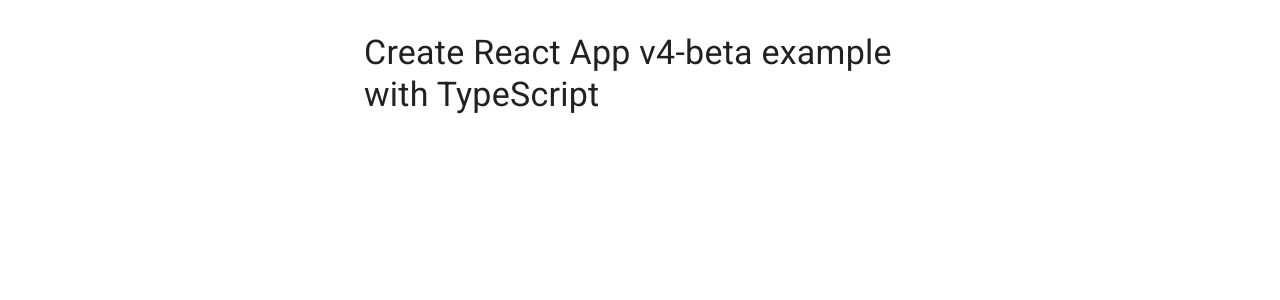
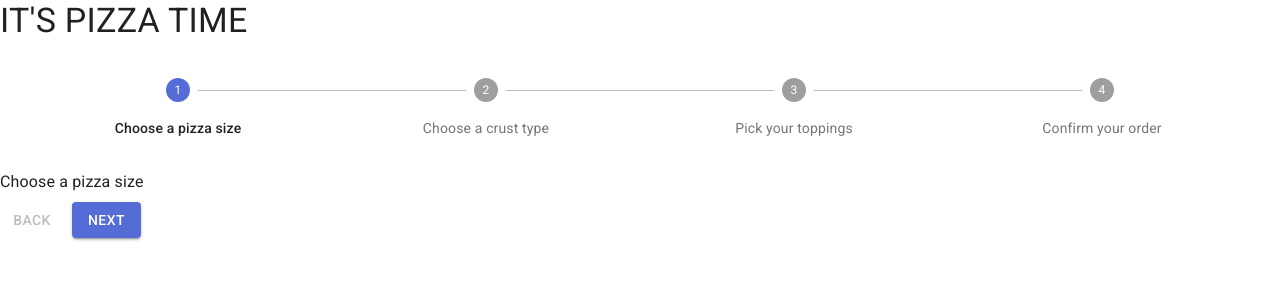
Before and after one commit to janzkyle23/pizza-app, a React (Create React App) app: page / in a window 1280 px wide. Shown: the top 300 px of the page. Built offline with nearby package versions, Linux system fonts and the light colour scheme.

Commit message:
added the necessary pizza data

```diff
--- a/src/App.tsx
+++ b/src/App.tsx
@@ -1,15 +1,49 @@
-import React from 'react';
-import { Container, Box, Typography } from '@material-ui/core';
+import React, { useState } from 'react';
+import { Grid, Typography } from '@material-ui/core';
+import Steps from './components/Steps';
+
+type Size = 'Small' | 'Medium' | 'Large';
+type Crust = 'Thin' | 'Thick';
+type Ingredient =
+  | 'Pepperoni'
+  | 'Mushrooms'
+  | 'Onions'
+  | 'Sausage'
+  | 'Bacon'
+  | 'Extra cheese'
+  | 'Black olives'
+  | 'Green peppers'
+  | 'Pineapple'
+  | 'Spinach';
+type Ingredients = {
+  [name in Ingredient]: boolean;
+};
+
+const ingredients: Ingredients = {
+  Pepperoni: false,
+  Mushrooms: false,
+  Onions: false,
+  Sausage: false,
+  Bacon: false,
+  'Extra cheese': false,
+  'Black olives': false,
+  'Green peppers': false,
+  Pineapple: false,
+  Spinach: false,
+};
 
 function App() {
+  const [size, setSize] = useState<Size | null>(null);
+  const [crust, setCrust] = useState<Crust | null>(null);
+  const [toppings, setTopping] = useState<Ingredients>(ingredients);
+
   return (
-    <Container maxWidth="sm">
-      <Box my={4}>
-        <Typography variant="h4" component="h1" gutterBottom>
-          Create React App v4-beta example with TypeScript
-        </Typography>
-      </Box>
-    </Container>
+    <Grid container>
+      <Typography variant='h4' component='h1' align='center' gutterBottom>
+        IT'S PIZZA TIME
+      </Typography>
+      <Steps />
+    </Grid>
   );
 }
 
--- /dev/null
+++ b/src/components/Steps.tsx
@@ -0,0 +1,106 @@
+import React from 'react';
+import { makeStyles, Theme, createStyles } from '@material-ui/core/styles';
+import Stepper from '@material-ui/core/Stepper';
+import Step from '@material-ui/core/Step';
+import StepLabel from '@material-ui/core/StepLabel';
+import Button from '@material-ui/core/Button';
+import Typography from '@material-ui/core/Typography';
+
+const useStyles = makeStyles((theme: Theme) =>
+  createStyles({
+    root: {
+      width: '100%',
+    },
+    backButton: {
+      marginRight: theme.spacing(1),
+    },
+    instructions: {
+      marginTop: theme.spacing(1),
+      marginBottom: theme.spacing(1),
+    },
+  })
+);
+
+function getSteps() {
+  return [
+    'Choose a pizza size',
+    'Choose a crust type',
+    'Pick your toppings',
+    'Confirm your order'
+  ];
+}
+
+function getStepContent(stepIndex: number) {
+  switch (stepIndex) {
+    case 0:
+      return 'Choose a pizza size';
+    case 1:
+      return 'Choose a crust type';
+    case 2:
+      return 'Pick your toppings';
+    case 3:
+      return 'Confirm your order';
+    default:
+      return 'Unknown stepIndex';
+  }
+}
+
+function Steps() {
+  const classes = useStyles();
+  const [activeStep, setActiveStep] = React.useState(0);
+  const steps = getSteps();
+
+  const handleNext = () => {
+    setActiveStep((prevActiveStep) => prevActiveStep + 1);
+  };
+
+  const handleBack = () => {
+    setActiveStep((prevActiveStep) => prevActiveStep - 1);
+  };
+
+  const handleReset = () => {
+    setActiveStep(0);
+  };
+
+  return (
+    <div className={classes.root}>
+      <Stepper activeStep={activeStep} alternativeLabel>
+        {steps.map((label) => (
+          <Step key={label}>
+            <StepLabel>{label}</StepLabel>
+          </Step>
+        ))}
+      </Stepper>
+      <div>
+        {activeStep === steps.length ? (
+          <div>
+            <Typography className={classes.instructions}>
+              All steps completed
+            </Typography>
+            <Button onClick={handleReset}>Reset</Button>
+          </div>
+        ) : (
+          <div>
+            <Typography className={classes.instructions}>
+              {getStepContent(activeStep)}
+            </Typography>
+            <div>
+              <Button
+                disabled={activeStep === 0}
+                onClick={handleBack}
+                className={classes.backButton}
+              >
+                Back
+              </Button>
+              <Button variant='contained' color='primary' onClick={handleNext}>
+                {activeStep === steps.length - 1 ? 'Finish' : 'Next'}
+              </Button>
+            </div>
+          </div>
+        )}
+      </div>
+    </div>
+  );
+}
+
+export default Steps;
```
